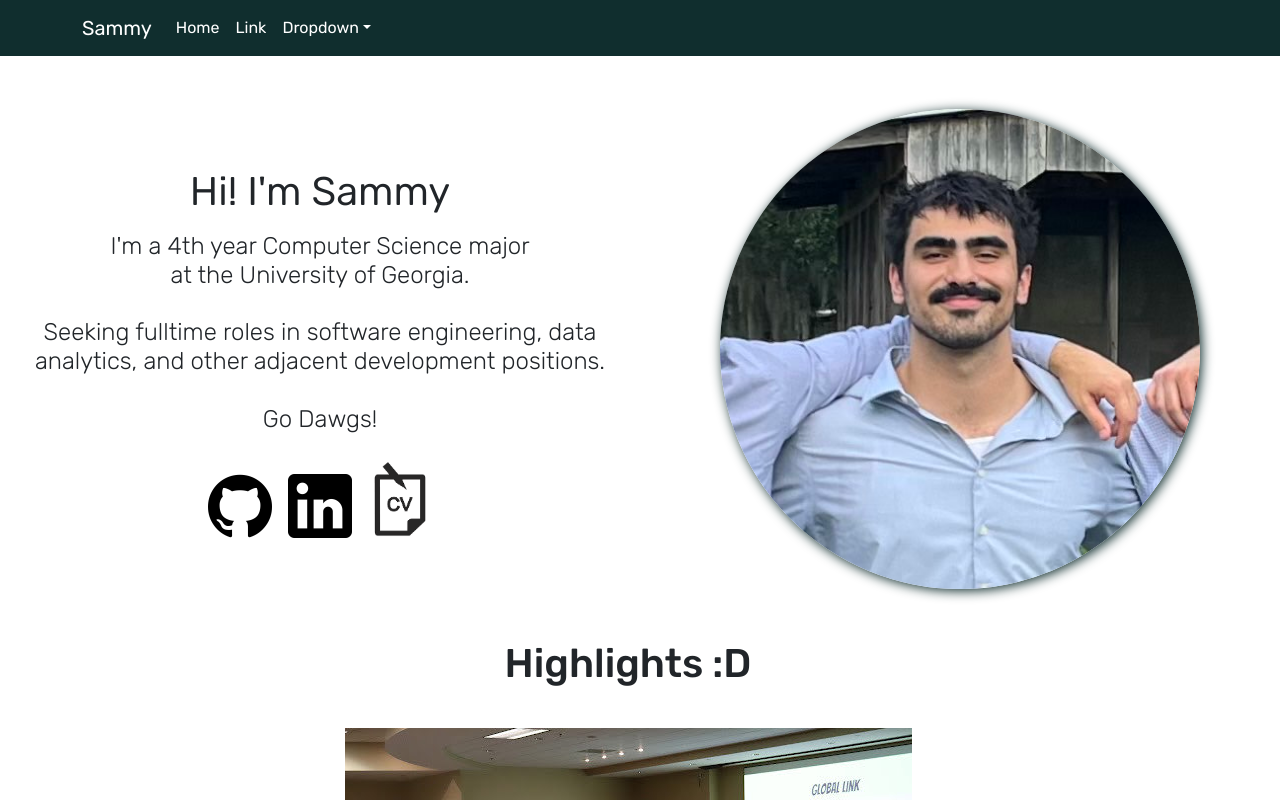
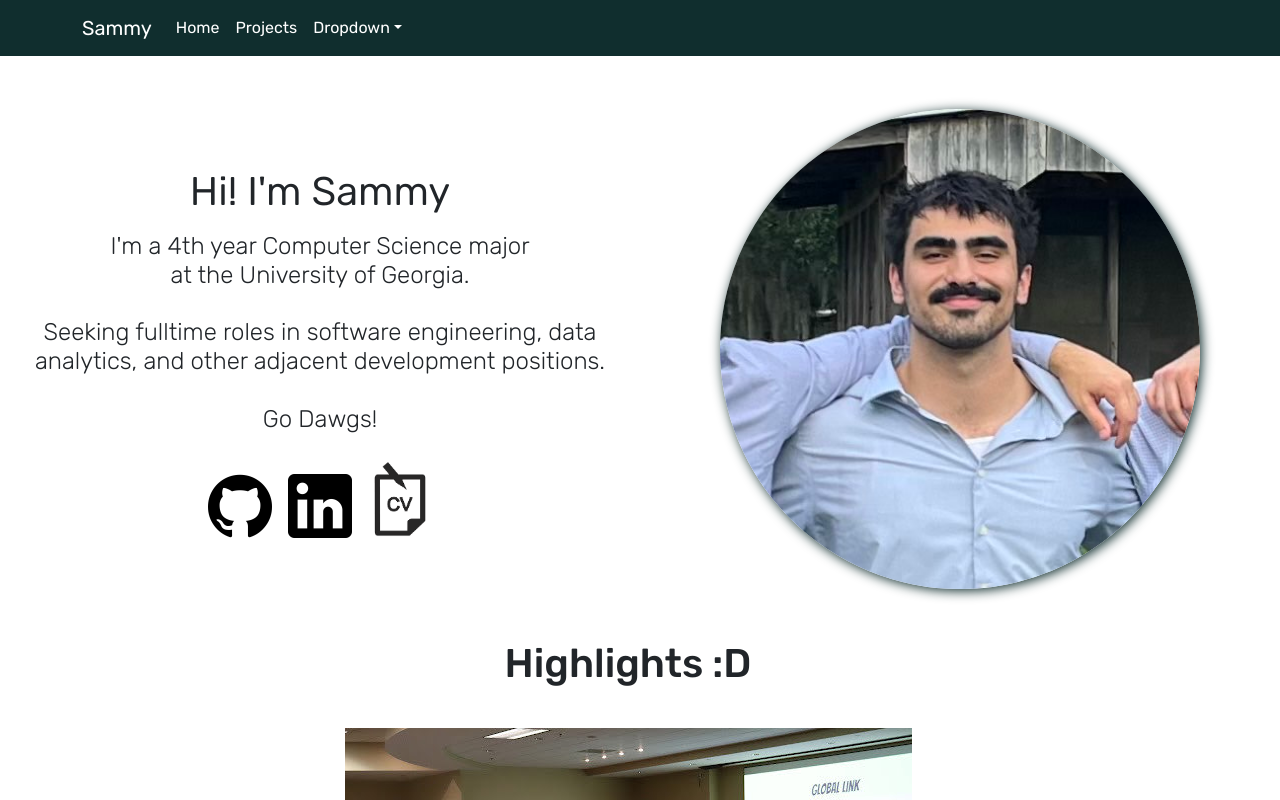
Before and after one commit to sam8beard/personal_portfolio, a React (Vite) app: page / in a window 1280 px wide. Shown: the top 800 px of the page. Built offline with nearby package versions, Linux system fonts and the light colour scheme.

Commit message:
replaced logo

```diff
--- a/index.html
+++ b/index.html
@@ -2,7 +2,7 @@
 <html lang="en">
   <head>
     <meta charset="UTF-8" />
-    <link rel="icon" type="image/svg+xml" href="/vite.svg" />
+    <link rel="icon" type="image/svg+xml" href="/wedding_pic.jpg" />
     <link rel="preconnect" href="https://fonts.googleapis.com">
     <link rel="preconnect" href="https://fonts.gstatic.com" crossorigin>
     <link href="https://fonts.googleapis.com/css2?family=Rubik:ital,wght@0,300..900;1,300..900&display=swap" rel="stylesheet">
--- a/src/components/NavigationBar.jsx
+++ b/src/components/NavigationBar.jsx
@@ -12,7 +12,7 @@ function NavigationBar() {
         <Navbar.Collapse id="basic-navbar-nav">
           <Nav className="me-auto">
             <Nav.Link href="/">Home</Nav.Link>
-            <Nav.Link href="#link">Link</Nav.Link>
+            <Nav.Link href="#placeholder">Projects</Nav.Link>
             <NavDropdown title="Dropdown" id="basic-nav-dropdown">
               <NavDropdown.Item href="#action/3.1">Action</NavDropdown.Item>
               <NavDropdown.Item href="#action/3.2">
```
Also changed, not shown: public/wedding_pic.jpg (added).
